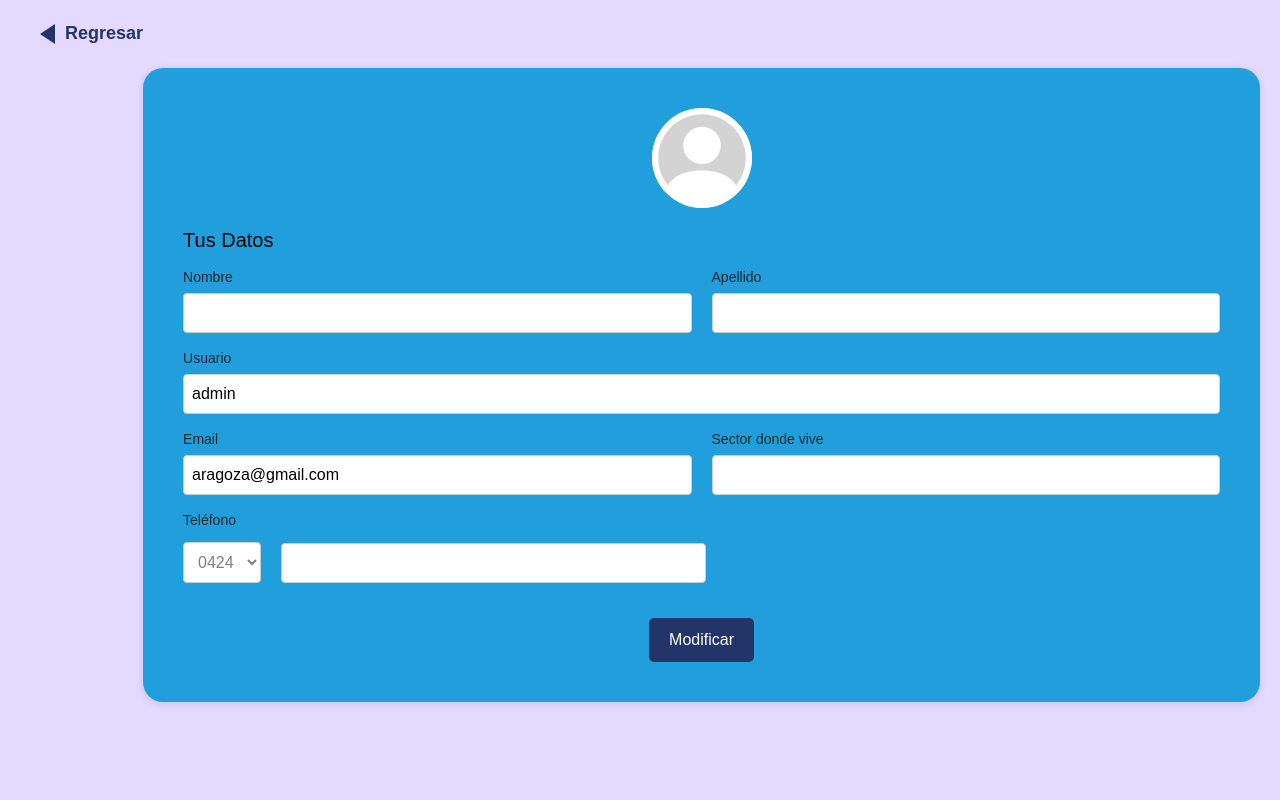
After one commit to C-A-A-R/Proyecto, a Django app: page /profile/ in a window 1280 px wide. The commit adds this page. Run offline with Django 5.2, Linux system fonts and the light colour scheme; a user stored in the database is signed in; data comes from the database, SQL or seed files in the repository; both versions use the stored data as it was after the commit.

```diff
--- a/mavi/message.py
+++ b/mavi/message.py
@@ -24,3 +24,8 @@ PUBLICITY_DELETE_ERROR_MESSAGE = "Error al borrar la publicidad. Por favor, inte
 # Mensajes para Resubida de Publicidad
 PUBLICITY_REUPLOAD_SUCCESS_MESSAGE = "La publicidad ha sido resubida con éxito."
 PUBLICITY_REUPLOAD_ERROR_MESSAGE = "Error al resubir la publicidad. Por favor, intenta nuevamente."
+
+# Mensajes para Actualizar Datos de Perfil
+PROFILE_UPDATE_REQUIRED_FIELDS_ERROR_MESSAGE = "Todos los campos son obligatorios."
+PROFILE_UPDATE_NOT_FOUND_ERROR_MESSAGE = "Error: No se pudo encontrar el perfil del usuario."
+PROFILE_UPDATE_SUCCESS_MESSAGE = "Tu perfil ha sido actualizado correctamente."
--- /dev/null
+++ b/mavi/static/css/profile/profile.css
@@ -0,0 +1,251 @@
+/* Reiniciar márgenes y rellenos para todos los elementos */
+* {
+    margin: 0;
+    padding: 0;
+    box-sizing: border-box;
+}
+
+body {
+    font-family: Arial, sans-serif;
+    background-color: #e4d9ff;
+    display: flex;
+    justify-content: center;
+    align-items: flex-start;
+    min-height: 100vh;
+    padding: 20px;
+}
+
+.profile-container {
+    background-color: #219edc;
+    padding: 40px;
+    border-radius: 20px;
+    box-shadow: 0 2px 10px rgba(0, 0, 0, 0.1);
+    width: 1200px;
+    margin: 50px auto;
+}
+
+/* Estilo para la flecha de regreso */
+.back-arrow {
+    display: inline-block;
+    font-size: 18px;
+    margin-bottom: 20px;
+    color: #233468;
+    text-decoration: none;
+    font-weight: bold;
+}
+
+.back-arrow:hover {
+    color: #ffb703;
+}
+
+/* Estilos para la imagen de perfil */
+.profile-picture {
+    text-align: center;
+    margin-bottom: 20px;
+}
+
+.image-placeholder {
+    width: 100px; /* Tamaño del contenedor */
+    height: 100px; /* Tamaño del contenedor */
+    background-color: #d3d3d3;
+    border-radius: 50%;
+    margin: 0 auto;
+    position: relative;
+}
+
+.image-placeholder svg {
+    position: absolute; /* Para permitir ajustes de posición */
+    top: 0; /* Alinea al top del contenedor */
+    left: 0; /* Alinea al left del contenedor */
+    fill: white; /* Cambia el color a blanco */
+}
+
+
+
+
+.user-data h2 {
+    font-size: 20px;
+    margin-bottom: 15px;
+    color: #000;
+}
+
+label {
+    display: block;
+    font-size: 14px;
+    margin-bottom: 5px;
+}
+
+input[type="text"],
+input[type="email"],
+input[type="password"],
+input[type="tel"] {
+    width: 100%;
+    padding: 8px;
+    margin-bottom: 15px;
+    border: 1px solid #ccc;
+    border-radius: 4px;
+    background-color: #219edc;
+}
+
+/* Agrupar elementos en la misma línea */
+.form-row {
+    display: flex;
+    justify-content: space-between;
+}
+
+.form-group {
+    flex: 1;
+    margin-right: 20px;
+}
+
+/* Eliminar margen en el último form-group de cada fila */
+.form-row .form-group:last-child {
+    margin-right: 0;
+}
+
+input[readonly] {
+    background-color: #e0e0e0;
+}
+
+/* Solo modificar la etiqueta de teléfono y el select */
+.telefono-label {
+    margin-bottom: 1px; /* Ajusta este valor para aumentar la separación de la etiqueta */
+}
+
+.phone-input select {
+    flex: 0 0 80px;
+    margin-right: 15px;
+    padding: 10px;
+    border: 1px solid #ccc;
+    border-radius: 4px;
+    background-color: #ffffff;
+    margin-top: 10px; /* Ajusta este valor para bajar solo el select del código */
+}
+
+/* Mantener el input de teléfono sin cambios */
+.phone-input input[type="tel"] {
+    width: 41%;
+    flex: 2;
+    padding: 8px;
+    height: 40px;
+    border: 1px solid #ccc;
+    border-radius: 4px;
+    background-color: #ffffff;
+}
+
+/* Asegurar que los otros campos también tengan la misma altura */
+input[type="text"], input[type="email"], input[type="password"] {
+    padding: 8px;
+    height: 40px;
+    border: 1px solid #ccc;
+    border-radius: 4px;
+    background-color: #e4d9ff;
+}
+
+.modify-button {
+    text-align: center;
+    margin-top: 20px;
+}
+
+.modify-button button {
+    background-color: #233468;
+    color: white;
+    padding: 10px 20px;
+    border: none;
+    border-radius: 5px;
+    cursor: pointer;
+    font-size: 16px;
+}
+
+.modify-button button:hover {
+    background-color: #ffb703;
+    color: #000;
+}
+.back-arrow {
+    display: inline-flex;
+    align-items: center;
+    font-size: 18px;
+    color: #233468;
+    text-decoration: none;
+    font-weight: bold;
+    margin-bottom: 20px;
+    margin-left: 20px;
+}
+
+.back-arrow:hover {
+    color: #219edc;
+    text-decoration: underline;
+}
+
+.arrow-left {
+    display: inline-block;
+    width: 0;
+    height: 0;
+    margin-right: 10px;
+    border-top: 10px solid transparent;
+    border-bottom: 10px solid transparent;
+    border-right: 15px solid #233468; /* El grosor y color de la flecha */
+}
+
+.back-arrow:hover .arrow-left {
+    border-right-color: #219edc;
+     /* Cambia el color de la flecha al pasar el cursor */
+}
+
+/* Estilo cuando los campos están deshabilitados (no editables) */
+.disabled-field {
+    background-color: #bcb8b1 !important; /* Un color gris más notorio */
+    cursor: not-allowed; /* Indica visualmente que el campo no es interactivo */
+}
+
+/* El estado original de los campos solo de lectura */
+input[readonly] {
+    background-color: #ffffff;
+}
+
+/* Eliminar la clase de deshabilitado en los campos editables */
+input:enabled {
+    background-color: #ffffff;
+}
+
+.password-container {
+    position: relative;
+    display: flex;
+    align-items: center;
+}
+
+#contraseña {
+    width: 100%;
+    padding-right: 40px; /* Deja espacio para el icono */
+}
+
+.toggle-password {
+    cursor: pointer;
+    margin-left: -30px; /* Ajusta este valor según la distancia que necesites */
+    margin-top: -5px; /* Esto subirá el ícono un poco */
+    width: 20px; /* Tamaño del ícono */
+    height: 20px; /* Tamaño del ícono */
+}
+
+.password-container {
+    position: relative;
+    width: 100%;
+}
+
+#toggle-password {
+    position: absolute;
+    right: 10px;
+    top: 50%;
+    transform: translateY(-50%);
+    cursor: pointer;
+    width: 24px;  /* Ajusta el tamaño del ícono */
+    height: 24px;
+}
+
+.error-message {
+    color: #ba0000;
+    font-size: 14px;
+    margin-top: -10px;
+    margin-bottom: 10px;
+    font-weight: bold;
+}
--- /dev/null
+++ b/mavi/static/js/profile/profile.js
@@ -0,0 +1,87 @@
+// Funcionalidad para habilitar/deshabilitar campos cuando se presiona "Modificar"
+const modifyBtn = document.getElementById('modify-btn');
+const profileForm = document.getElementById('profile-form');
+const editableFields = ['email', 'sector', 'codigo-operador', 'telefono'];
+const nonEditableFields = ['nombre', 'apellidos', 'usuario'];
+
+// Prevenir el envío del formulario si el botón aún dice "Modificar"
+profileForm.addEventListener('submit', function (event) {
+    if (modifyBtn.textContent === 'Modificar') {
+        event.preventDefault(); // Evita el envío si el botón aún está en "Modificar"
+    }
+});
+
+modifyBtn.addEventListener('click', function () {
+    if (modifyBtn.textContent === 'Modificar') {
+        // Primer clic: habilitar los campos para editar
+        editableFields.forEach(function (fieldId) {
+            const field = document.getElementById(fieldId);
+            if (field.tagName === 'SELECT') {
+                field.disabled = false;
+            } else {
+                field.readOnly = false;
+            }
+        });
+
+        nonEditableFields.forEach(function (fieldId) {
+            const field = document.getElementById(fieldId);
+            field.classList.add('disabled-field');
+        });
+
+        // Cambiar el texto del botón a "Guardar", pero mantener el tipo "button"
+        modifyBtn.textContent = 'Guardar';
+
+    } else if (modifyBtn.textContent === 'Guardar') {
+        // Segundo clic: validar el formulario antes de enviar
+        if (validateForm()) {
+            // Si la validación es correcta, cambiamos el tipo del botón a "submit"
+            modifyBtn.setAttribute('type', 'submit');
+            profileForm.submit();  // Enviamos el formulario manualmente
+        } else {
+            event.preventDefault(); // Prevenir el envío si la validación falla
+        }
+    }
+});
+
+// Función de validación del formulario
+function validateForm() {
+    let isValid = true;
+
+    // Limpiar contenedor de errores
+    const errorContainer = document.getElementById('error-container');
+    errorContainer.innerHTML = ''; // Limpiar cualquier mensaje previo
+
+    // Validar email
+    const email = document.getElementById('email');
+    if (!validateEmail(email.value)) {
+        const emailError = document.createElement('div');
+        emailError.classList.add('error-message');
+        emailError.innerText = "El correo debe contener '@' y '.'";
+        errorContainer.appendChild(emailError);
+        isValid = false;
+    }
+
+    // Validar teléfono
+    const telefono = document.getElementById('telefono');
+    if (!validatePhone(telefono.value)) {
+        const telefonoError = document.createElement('div');
+        telefonoError.classList.add('error-message');
+        telefonoError.innerText = "El número de teléfono solo debe contener números";
+        errorContainer.appendChild(telefonoError);
+        isValid = false;
+    }
+
+    return isValid;
+}
+
+// Función para validar el formato de email
+function validateEmail(email) {
+    const emailRegex = /^[^\s@]+@[^\s@]+\.[^\s@]+$/;
+    return emailRegex.test(email);
+}
+
+// Función para validar que el teléfono solo contenga números
+function validatePhone(phone) {
+    const phoneRegex = /^[0-9]+$/;
+    return phoneRegex.test(phone);
+}
--- a/mavi/templates/includes/nav.html
+++ b/mavi/templates/includes/nav.html
@@ -3,7 +3,7 @@
 
 <nav class="navbar navbar-expand-lg navbar-dark">
     <div class="container-fluid">
-      <a class="navbar-brand logo" href="{% url "mavi:index" %}">MAVI</a>
+      <a class="navbar-brand logo" href="{% if request.user.is_authenticated %}{% url 'mavi:dashboard' %}{% else %}{% url 'mavi:index' %}{% endif %}">MAVI</a>
       <button class="navbar-toggler" type="button" data-bs-toggle="collapse" data-bs-target="#navbarNavDropdown" aria-controls="navbarNavDropdown" aria-expanded="false" aria-label="Toggle navigation">
         <span class="navbar-toggler-icon"></span>
       </button>
@@ -45,7 +45,7 @@
             {{ request.user.first_name }}
           </a>
           <ul class="dropdown-menu">
-          <li><a class="dropdown-item" href="#">Perfil</a></li>
+          <li><a class="dropdown-item" href="{% url "mavi:profile" %}">Perfil</a></li>
           <li><a class="dropdown-item" href="{% url "mavi:logout" %}">Cerrar sesión</a></li>
           </ul>
       </li>
--- /dev/null
+++ b/mavi/templates/profile/profile.html
@@ -0,0 +1,100 @@
+{% load static %}
+<!DOCTYPE html>
+<html lang="es">
+<head>
+    <meta charset="UTF-8">
+    <meta name="viewport" content="width=device-width, initial-scale=1.0">
+    <title>Editar Perfil de Usuario</title>
+    <link href="https://cdn.jsdelivr.net/npm/bootstrap@5.3.3/dist/css/bootstrap.min.css" rel="stylesheet">
+    <link rel="stylesheet" href="{% static "css/profile/profile.css" %}">
+</head>
+<body>
+    {% include "includes/message.html" %}
+
+    <!-- Flecha de regreso -->
+    <a href="{% url "mavi:dashboard" %}" class="back-arrow" onclick="window.history.back();">
+        <span class="arrow-left"></span> Regresar
+    </a>
+
+    <div class="profile-container mt-5">
+        <!-- Sección para la imagen de perfil -->
+        <div class="profile-picture">
+            <div class="image-placeholder">
+                <div class="nav-item dropdown">
+                    <svg xmlns="http://www.w3.org/2000/svg" fill="currentColor" class="bi bi-person-circle img" viewBox="0 0 16 16">
+                        <path d="M11 6a3 3 0 1 1-6 0 3 3 0 0 1 6 0"/>
+                        <path fill-rule="evenodd" d="M0 8a8 8 0 1 1 16 0A8 8 0 0 1 0 8m8-7a7 7 0 0 0-5.468 11.37C3.242 11.226 4.805 10 8 10s4.757 1.225 5.468 2.37A7 7 0 0 0 8 1"/>
+                    </svg>
+                </div>
+            </div>
+        </div>
+
+        <!-- Sección de los datos del usuario -->
+        <div class="user-data">
+            <h2>Tus Datos</h2>
+            <form id="profile-form" method="post">
+                {% csrf_token %}
+                <!-- Agrupar el nombre y apellido en un contenedor -->
+                <div class="form-row">
+                    <div class="form-group">
+                        <label for="nombre">Nombre</label>
+                        <input type="text" id="nombre" name="first_name" value="{{ request.user.first_name }}" readonly>
+                    </div>
+                    <div class="form-group">
+                        <label for="apellidos">Apellido</label>
+                        <input type="text" id="apellidos" name="last_name" value="{{ request.user.last_name }}" readonly>
+                    </div>
+                </div>
+
+                <!-- Agrupar el usuario y la contraseña en un contenedor -->
+                <div class="form-row">
+                    <div class="form-group">
+                        <label for="usuario">Usuario</label>
+                        <input type="text" id="usuario" name="username" value="{{ request.user.username }}" readonly>
+                    </div>
+                </div>
+                <!-- Agrupar email y sector en un contenedor -->
+                <div class="form-row">
+                    <div class="form-group">
+                        <label for="email">Email</label>
+                        <input type="email" id="email" name="email" value="{{ request.user.email }}" readonly>
+                    </div>
+                    <div class="form-group">
+                        <label for="sector">Sector donde vive</label>
+                        <input type="text" id="sector" name="sector" value="{{ user.sector }}" readonly>
+                    </div>
+                </div>
+
+                <!-- Campo para el teléfono móvil -->
+                <div class="form-row">
+                    <div class="form-group phone-input">
+                        <label for="telefono" class="telefono-label">Teléfono</label>
+                        <div class="phone-container">
+                            <select id="codigo-operador" name="operator_code" disabled>
+                                <option value="0424" {% if user.phone|slice:":4" == "0424" %}selected{% endif %}>0424</option>
+                                <option value="0414" {% if user.phone|slice:":4" == "0414" %}selected{% endif %}>0414</option>
+                                <option value="0426" {% if user.phone|slice:":4" == "0426" %}selected{% endif %}>0426</option>
+                                <option value="0416" {% if user.phone|slice:":4" == "0416" %}selected{% endif %}>0416</option>
+                                <option value="0412" {% if user.phone|slice:":4" == "0412" %}selected{% endif %}>0412</option>
+                            </select>
+                            <input type="tel" id="telefono" name="phone" value="{{ user.phone|slice:"4:" }}" readonly>
+                        </div>
+                    </div>
+                </div>
+
+                <!-- Botón para habilitar la modificación de los campos seleccionados -->
+                <div class="modify-button">
+                    <button type="button" id="modify-btn">Modificar</button>
+                </div>
+
+                <!-- Contenedor para los mensajes de error -->
+                <div id="error-container"></div>
+            </form>
+        </div>
+    </div>
+
+    <!-- Enlace al archivo JavaScript -->
+    <script src="https://cdn.jsdelivr.net/npm/bootstrap@5.3.0-alpha1/dist/js/bootstrap.bundle.min.js"></script>
+    <script src="{% static "js/profile/profile.js" %}"></script>
+</body>
+</html>
--- a/mavi/urls.py
+++ b/mavi/urls.py
@@ -13,6 +13,7 @@ urlpatterns = [
     # Rutas de app.
     path('', views.index, name='index'),
     path('dashboard/', views.dashboard, name='dashboard'),
+    path('profile/', views.profile, name='profile'),
     path('login_register/', views.login_register, name='login_register'),
     path("activate_account_view/", views.activate_account_view, name="activate_account"),
     path("register_done_viewes/", views.register_done_viewes, name="register_done"),
--- a/mavi/utils.py
+++ b/mavi/utils.py
@@ -17,7 +17,7 @@ from django.urls import reverse
 from .models import DataUser, Publicity, Payment, TransmissionDay
 from .message import PUBLICITY_DELETE_SUCCESS_MESSAGE, PUBLICITY_REUPLOAD_SUCCESS_MESSAGE
 from django.utils.timezone import is_aware
-from datetime import datetime, timezone
+from datetime import datetime, timezone as timezone_datetime
 
 
 def make_naive(value):
@@ -25,7 +25,7 @@ def make_naive(value):
     Si el valor es un objeto datetime con tzinfo, lo convertimos en naive.
     """
     if isinstance(value, datetime) and is_aware(value):
-        return value.astimezone(timezone.utc).replace(tzinfo=None)
+        return value.astimezone(timezone_datetime.utc).replace(tzinfo=None)
     return value
 
 
--- a/mavi/views.py
+++ b/mavi/views.py
@@ -9,7 +9,7 @@ from django.contrib.auth.tokens import default_token_generator
 from django.contrib.auth.models import User
 
 # Modulos propios de la app
-from .models import Publicity, Payment, TransmissionDay
+from .models import Publicity, Payment, TransmissionDay, DataUser
 from .utils import generate_unique_name, register, get_images_user, save_puclicity, send_emails, confirm_email
 from . import message
 
@@ -159,6 +159,71 @@ def dashboard(request):
     images = get_images_user(user_id)
     return render(request, 'dashboard/dashboard.html', {'images':images})
 
+from django.contrib.auth.decorators import login_required
+from django.contrib.auth.models import User
+from django.shortcuts import render, redirect
+from django.contrib import messages
+from .models import DataUser
+
+@login_required
+def profile(request):
+    if request.method == 'POST':
+        # Obtener datos del formulario
+        email = request.POST.get('email')
+        sector = request.POST.get('sector')
+        operator_code = request.POST.get('operator_code')
+        phone = request.POST.get('phone')
+
+        # Validar que se han enviado todos los datos necesarios
+        if not email or not sector or not operator_code or not phone:
+            messages.error(request, message.PROFILE_UPDATE_REQUIRED_FIELDS_ERROR_MESSAGE)
+            return redirect('mavi:profile')  # Redirigir a la misma página si hay un error
+
+        # Obtener el usuario actual
+        user = request.user
+        changes_made = False  # Variable para verificar si se han realizado cambios
+
+        # Actualizar el email si ha cambiado
+        if user.email != email:
+            user.email = email
+            changes_made = True  # Se realizó un cambio
+            user.save()
+
+        # Concatenar el código del operador con el teléfono
+        full_phone = f"{operator_code}{phone}"
+
+        # Actualizar el modelo DataUser
+        try:
+            data_user = DataUser.objects.get(auth_user=user)
+            if data_user.sector != sector:
+                data_user.sector = sector
+                changes_made = True  # Se realizó un cambio
+
+            if data_user.phone != full_phone:
+                data_user.phone = full_phone
+                changes_made = True  # Se realizó un cambio
+
+            data_user.save()
+        except DataUser.DoesNotExist:
+            messages.error(request, message.PROFILE_UPDATE_NOT_FOUND_ERROR_MESSAGE)
+            return redirect('mavi:profile')
+
+        # Mostrar mensaje de éxito solo si se realizaron cambios
+        if changes_made:
+            messages.success(request, message.PROFILE_UPDATE_SUCCESS_MESSAGE)
+
+        return redirect('mavi:profile')
+
+    else:
+        # Enviar los datos actuales del usuario a la plantilla
+        try:
+            user_data = DataUser.objects.get(auth_user=request.user)
+        except DataUser.DoesNotExist:
+            user_data = None
+
+        return render(request, 'profile/profile.html', {'user': user_data})
+
+
 
 # Vista para cerrar seccion.
 @login_required
```
Also changed, not shown: db.sqlite3, mavi/static/img/profile/closed.png (added), mavi/static/img/profile/open.png (added).
